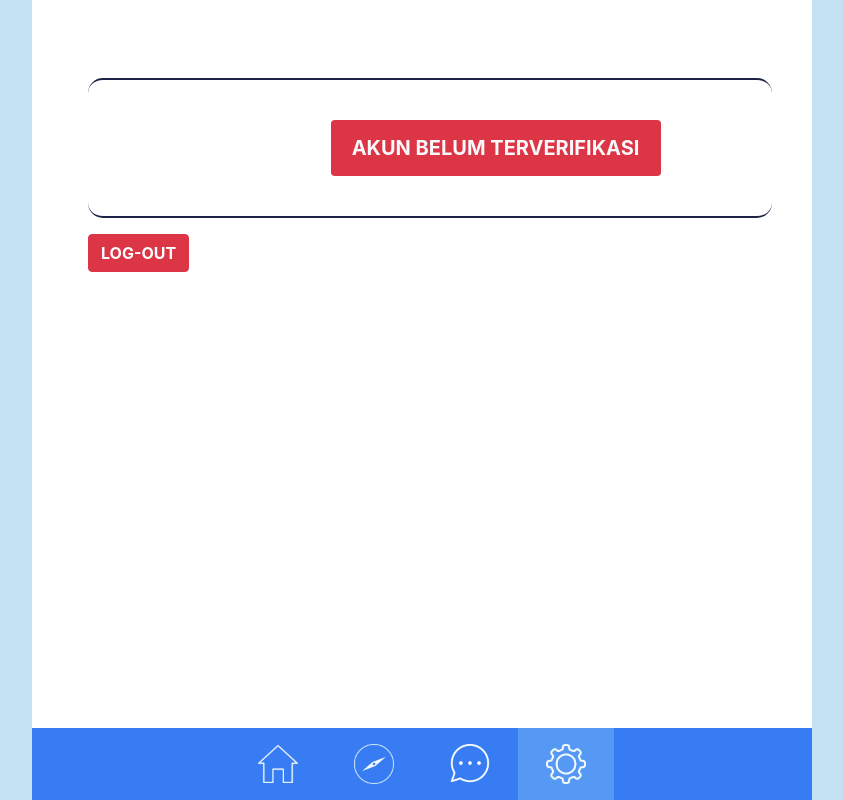
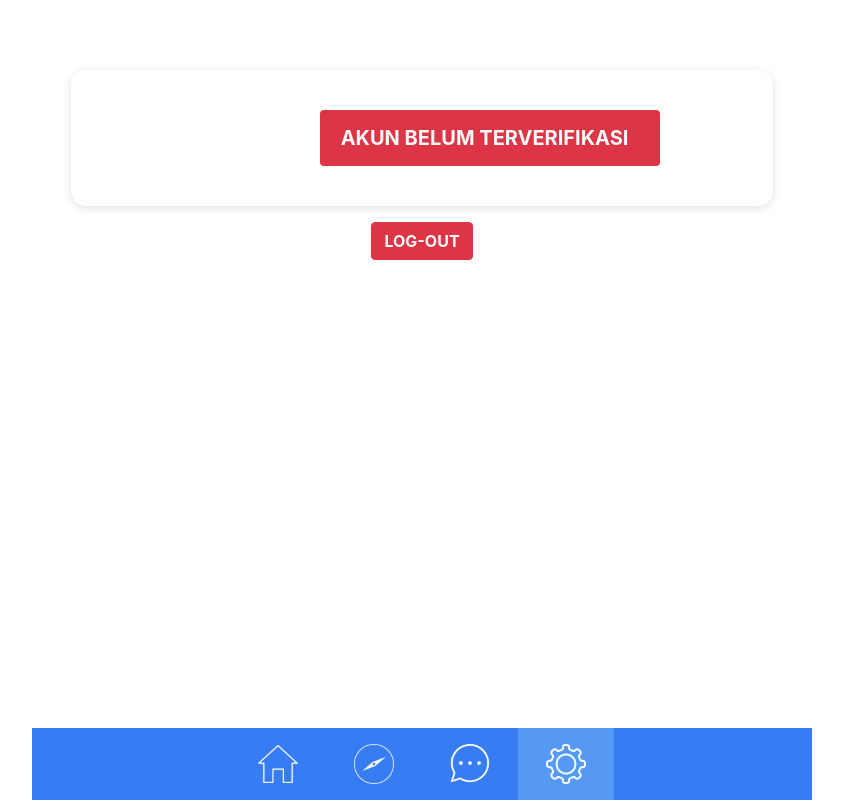
Before and after one commit to ella-arminta/BerTemu, a PHP site: page /settings-user.php in a window 1280 px wide. Shown: the whole page, without its empty margins (218-1061 px from the left). Run offline with PHP 8.4, Linux system fonts and the light colour scheme; a user stored in the database is signed in; data comes from the database, SQL or seed files in the repository; data that the repository does not hold is empty.

Commit message:
css settings user

```diff
--- a/css/style.css
+++ b/css/style.css
@@ -4,7 +4,7 @@ body{
     overflow: auto;
     margin:auto;
     min-height: 100vh;
-    background-color: rgba(174, 215, 237, 0.712) !important;
+    background-color: white !important;
     font-size: 20px;
     transition: 0.3s;
 }
--- a/index-user.php
+++ b/index-user.php
@@ -22,8 +22,9 @@
         overflow-y: hidden !important;
         position: relative;
         background: white;
-        border-top: 2px solid #1f2446;
-        border-bottom: 2px solid #1f2446;
+        /* border-top: 2px solid #1f2446;
+        border-bottom: 2px solid #1f2446; */
+        box-shadow: rgba(99, 99, 99, 0.2) 0px 2px 8px 0px;
     }
 
     .img-content {
--- a/settings-user.php
+++ b/settings-user.php
@@ -28,8 +28,9 @@ if (empty($session_login))
             background: white;
             width: 100%;
             border-radius: 15px;
-            border-top: 2px solid #1f2446;
-            border-bottom: 2px solid #1f2446;
+            /* border-top: 2px solid #1f2446;
+            border-bottom: 2px solid #1f2446; */
+            box-shadow: rgba(99, 99, 99, 0.2) 0px 2px 8px 0px;
         }
         .foto {
             border-radius: 15px;
@@ -39,12 +40,21 @@ if (empty($session_login))
         .alert {
             width: 80%;
         }
+        .outer{
+            margin:auto;
+            width: 90%;
+            height:100%;
+            display:flex;
+            flex-direction:column;
+            justify-content:center;
+            align-items:center;
+        }
     </style>
 <body>
     <div class="container-hp">
         <nav class="pembatas-navbar"></nav>
-        <div class="container justify-content-center px-5 m-2">
-            <div class="white p-3 mb-3">
+        <div class="outer">
+        <div class="white p-3 mb-3">
                 <div class="row mx-1">
                     <div class="col-lg-4 col-12 p-2">
                         <img class="foto" src="<?php echo $session_login['foto_diri'] ?>" alt="">
```
